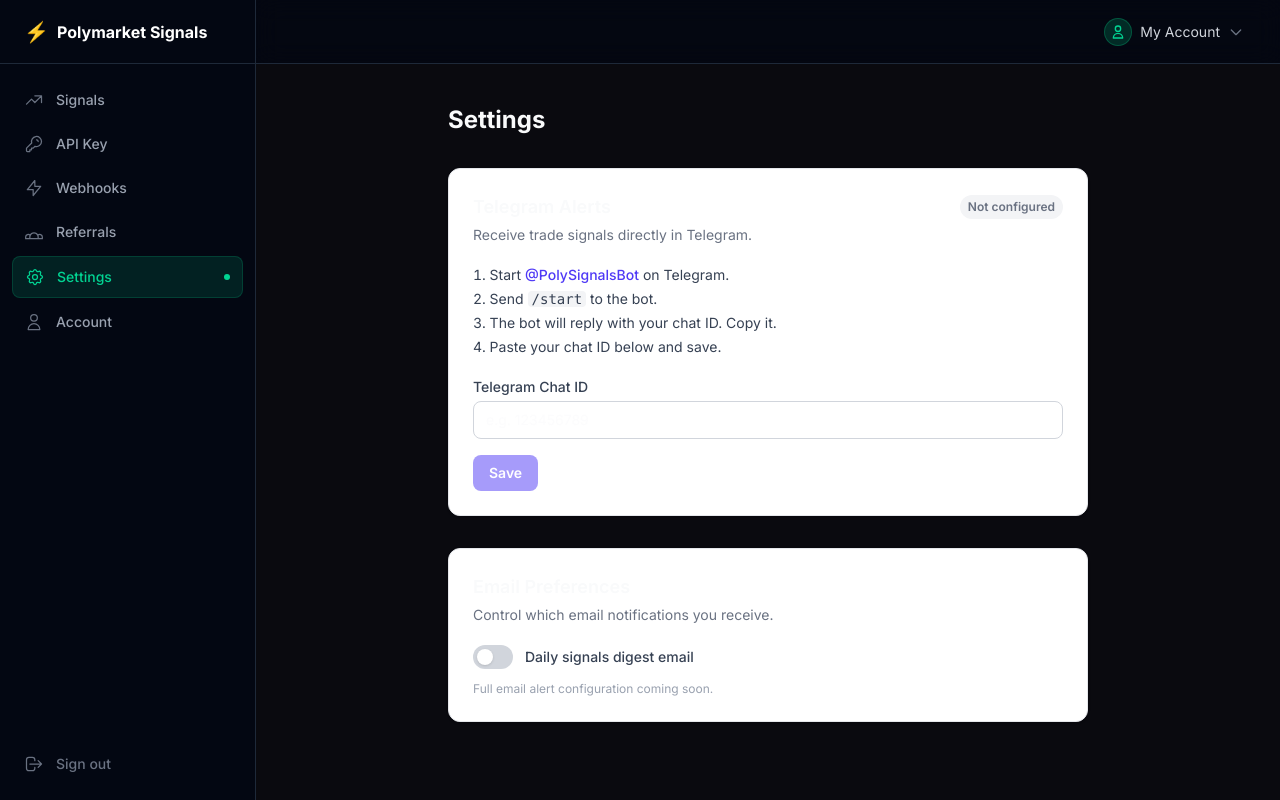
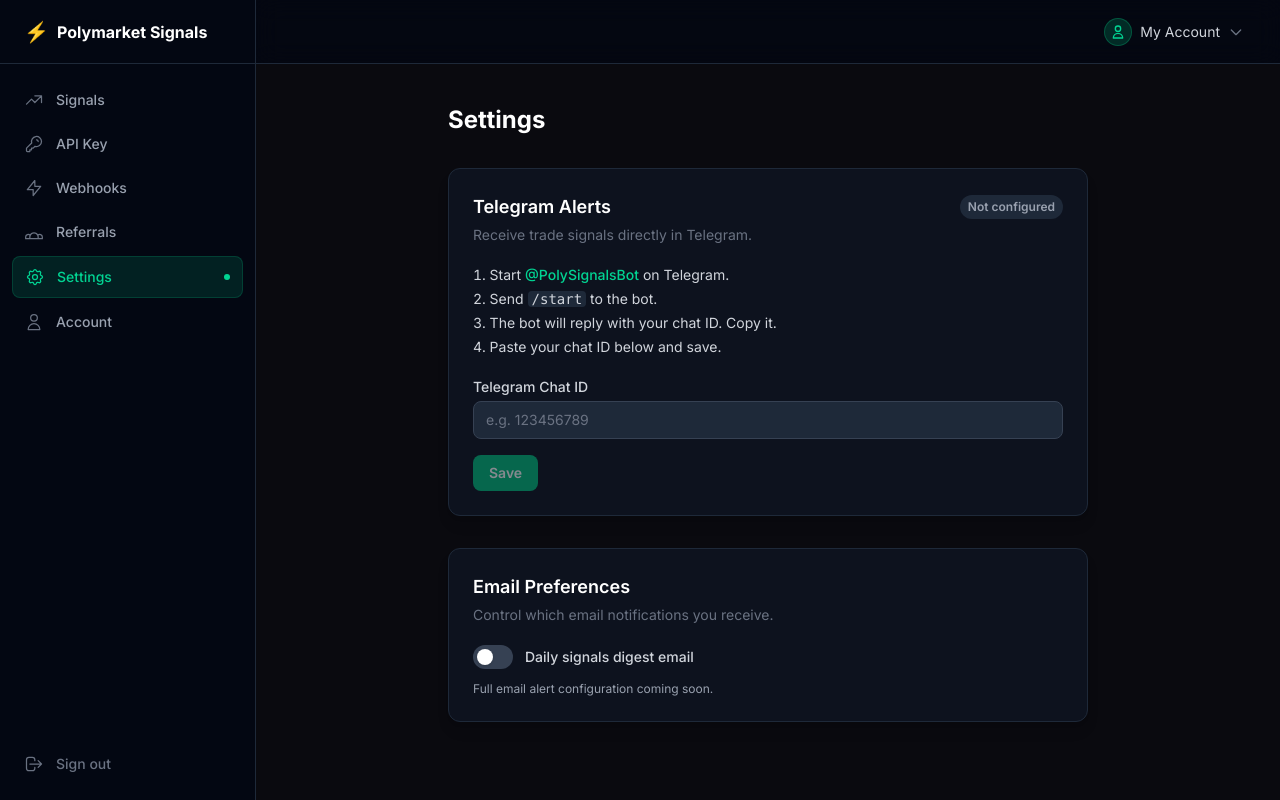
Before and after one commit to vamcrizer/poly-hope, a Next.js app: page /dashboard/settings in a window 1280 px wide. Built offline with nearby package versions, Linux system fonts and the light colour scheme; no server answers.

Commit message:
fix: dark theme for settings and referrals pages

```diff
--- a/app/dashboard/referrals/page.tsx
+++ b/app/dashboard/referrals/page.tsx
@@ -48,7 +48,7 @@
 
   return (
     <div className="max-w-2xl mx-auto py-10 px-4">
-      <h1 className="text-2xl font-bold mb-2">Referral Program</h1>
+      <h1 className="text-2xl font-bold text-white mb-2">Referral Program</h1>
       <p className="text-gray-500 mb-8">
         Refer a friend and get 1 month free when they subscribe.
       </p>
@@ -58,7 +58,7 @@
       )}
 
       {error && (
-        <div className="rounded-lg bg-red-50 border border-red-200 p-4 text-red-700">
+        <div className="rounded-lg bg-red-500/10 border border-red-500/30 p-4 text-red-400">
           {error}
         </div>
       )}
@@ -66,7 +66,7 @@
       {data && (
         <>
           {/* Referral link */}
-          <div className="rounded-xl border border-gray-200 bg-white p-6 mb-6 shadow-sm">
+          <div className="rounded-xl border border-gray-800 bg-gray-900/60 p-6 mb-6 shadow-lg">
             <h2 className="text-sm font-semibold text-gray-500 uppercase tracking-wide mb-3">
               Your Referral Link
             </h2>
@@ -74,11 +74,11 @@
               <input
                 readOnly
                 value={data.link}
-                className="flex-1 rounded-lg border border-gray-300 bg-gray-50 px-3 py-2 text-sm font-mono text-gray-800 focus:outline-none"
+                className="flex-1 rounded-lg border border-gray-700 bg-gray-800 px-3 py-2 text-sm font-mono text-white placeholder-gray-500 focus:outline-none"
               />
               <button
                 onClick={handleCopy}
-                className="shrink-0 rounded-lg bg-indigo-600 px-4 py-2 text-sm font-semibold text-white hover:bg-indigo-700 transition-colors"
+                className="shrink-0 rounded-lg bg-emerald-500 px-4 py-2 text-sm font-semibold text-white hover:bg-emerald-600 transition-colors"
               >
                 {copied ? 'Copied!' : 'Copy Link'}
               </button>
@@ -87,12 +87,12 @@
 
           {/* Stats */}
           <div className="grid grid-cols-2 gap-4 mb-6">
-            <div className="rounded-xl border border-gray-200 bg-white p-5 shadow-sm text-center">
-              <p className="text-3xl font-bold text-indigo-600">{data.referrals_count}</p>
+            <div className="rounded-xl border border-gray-800 bg-gray-900/60 p-5 shadow-lg text-center">
+              <p className="text-3xl font-bold text-emerald-400">{data.referrals_count}</p>
               <p className="text-sm text-gray-500 mt-1">Friends Referred</p>
             </div>
-            <div className="rounded-xl border border-gray-200 bg-white p-5 shadow-sm text-center">
-              <p className="text-3xl font-bold text-green-600">{convertedCount}</p>
+            <div className="rounded-xl border border-gray-800 bg-gray-900/60 p-5 shadow-lg text-center">
+              <p className="text-3xl font-bold text-emerald-400">{convertedCount}</p>
               <p className="text-sm text-gray-500 mt-1">Converted (subscribed)</p>
             </div>
           </div>
@@ -101,7 +101,7 @@
           <div className="flex gap-3 mb-8">
             <button
               onClick={handleTweetShare}
-              className="flex items-center gap-2 rounded-lg border border-gray-300 bg-white px-4 py-2 text-sm font-semibold text-gray-700 hover:bg-gray-50 transition-colors"
+              className="flex items-center gap-2 rounded-lg border border-gray-700 bg-gray-800 px-4 py-2 text-sm font-semibold text-gray-300 hover:bg-gray-700 transition-colors"
             >
               <svg className="w-4 h-4" viewBox="0 0 24 24" fill="currentColor" aria-hidden="true">
                 <path d="M18.244 2.25h3.308l-7.227 8.26 8.502 11.24H16.17l-5.214-6.817L4.99 21.75H1.68l7.73-8.835L1.254 2.25H8.08l4.713 6.231zm-1.161 17.52h1.833L7.084 4.126H5.117z" />
@@ -111,22 +111,22 @@
           </div>
 
           {/* How it works */}
-          <div className="rounded-xl border border-gray-200 bg-white p-6 shadow-sm">
+          <div className="rounded-xl border border-gray-800 bg-gray-900/60 p-6 shadow-lg">
             <h2 className="text-sm font-semibold text-gray-500 uppercase tracking-wide mb-4">
               How It Works
             </h2>
-            <ol className="space-y-3 text-sm text-gray-700">
+            <ol className="space-y-3 text-sm text-gray-300">
               <li className="flex gap-3">
-                <span className="shrink-0 flex items-center justify-center w-6 h-6 rounded-full bg-indigo-100 text-indigo-600 font-bold text-xs">1</span>
+                <span className="shrink-0 flex items-center justify-center w-6 h-6 rounded-full bg-emerald-500/20 text-emerald-400 font-bold text-xs">1</span>
                 <span>Share your unique referral link with friends.</span>
               </li>
               <li className="flex gap-3">
-                <span className="shrink-0 flex items-center justify-center w-6 h-6 rounded-full bg-indigo-100 text-indigo-600 font-bold text-xs">2</span>
+                <span className="shrink-0 flex items-center justify-center w-6 h-6 rounded-full bg-emerald-500/20 text-emerald-400 font-bold text-xs">2</span>
                 <span>They sign up using your link.</span>
               </li>
               <li className="flex gap-3">
-                <span className="shrink-0 flex items-center justify-center w-6 h-6 rounded-full bg-indigo-100 text-indigo-600 font-bold text-xs">3</span>
-                <span>When they subscribe to any paid plan, you get <strong>1 month free</strong> added to your account.</span>
+                <span className="shrink-0 flex items-center justify-center w-6 h-6 rounded-full bg-emerald-500/20 text-emerald-400 font-bold text-xs">3</span>
+                <span>When they subscribe to any paid plan, you get <strong className="text-white">1 month free</strong> added to your account.</span>
               </li>
             </ol>
           </div>
--- a/app/dashboard/settings/page.tsx
+++ b/app/dashboard/settings/page.tsx
@@ -81,18 +81,18 @@
 
   return (
     <div className="max-w-2xl mx-auto py-10 px-4 space-y-8">
-      <h1 className="text-2xl font-bold">Settings</h1>
+      <h1 className="text-2xl font-bold text-white">Settings</h1>
 
       {/* Telegram Alerts */}
-      <section className="rounded-xl border border-gray-200 bg-white p-6 shadow-sm">
+      <section className="rounded-xl border border-gray-800 bg-gray-900/60 p-6 shadow-lg">
         <div className="flex items-center justify-between mb-1">
-          <h2 className="text-lg font-semibold">Telegram Alerts</h2>
+          <h2 className="text-lg font-semibold text-white">Telegram Alerts</h2>
           {!loadingStatus && (
             <span
               className={`text-xs font-semibold px-2 py-1 rounded-full ${
                 savedChatId
-                  ? 'bg-green-100 text-green-700'
-                  : 'bg-gray-100 text-gray-500'
+                  ? 'bg-emerald-500/20 text-emerald-400'
+                  : 'bg-gray-800 text-gray-400'
               }`}
             >
               {savedChatId ? 'Enabled' : 'Not configured'}
@@ -103,27 +103,27 @@
           Receive trade signals directly in Telegram.
         </p>
 
-        <ol className="text-sm text-gray-700 space-y-1 mb-5 list-decimal list-inside">
+        <ol className="text-sm text-gray-300 space-y-1 mb-5 list-decimal list-inside">
           <li>
             Start{' '}
             <a
               href="https://t.me/PolySignalsBot"
               target="_blank"
               rel="noopener noreferrer"
-              className="text-indigo-600 hover:underline font-medium"
+              className="text-emerald-400 hover:underline font-medium"
             >
               @PolySignalsBot
             </a>{' '}
             on Telegram.
           </li>
-          <li>Send <code className="bg-gray-100 rounded px-1">/start</code> to the bot.</li>
+          <li>Send <code className="bg-gray-800 rounded px-1">/start</code> to the bot.</li>
           <li>The bot will reply with your chat ID. Copy it.</li>
           <li>Paste your chat ID below and save.</li>
         </ol>
 
         <form onSubmit={handleSave} className="space-y-4">
           <div>
-            <label htmlFor="chat-id" className="block text-sm font-medium text-gray-700 mb-1">
+            <label htmlFor="chat-id" className="block text-sm font-medium text-gray-300 mb-1">
               Telegram Chat ID
             </label>
             <input
@@ -132,22 +132,22 @@
               value={chatId}
               onChange={(e) => setChatId(e.target.value)}
               placeholder="e.g. 123456789"
-              className="w-full rounded-lg border border-gray-300 bg-white px-3 py-2 text-sm focus:outline-none focus:ring-2 focus:ring-indigo-500"
+              className="w-full rounded-lg border border-gray-700 bg-gray-800 px-3 py-2 text-sm text-white placeholder-gray-500 focus:outline-none focus:ring-2 focus:ring-emerald-500"
             />
           </div>
 
           {saveError && (
-            <p className="text-sm text-red-600">{saveError}</p>
+            <p className="text-sm text-red-500">{saveError}</p>
           )}
           {saveSuccess && (
-            <p className="text-sm text-green-600">Chat ID saved successfully.</p>
+            <p className="text-sm text-emerald-400">Chat ID saved successfully.</p>
           )}
 
           <div className="flex gap-3">
             <button
               type="submit"
               disabled={saving || chatId.trim() === ''}
-              className="rounded-lg bg-indigo-600 px-4 py-2 text-sm font-semibold text-white hover:bg-indigo-700 disabled:opacity-50 disabled:cursor-not-allowed transition-colors"
+              className="rounded-lg bg-emerald-500 px-4 py-2 text-sm font-semibold text-white hover:bg-emerald-600 disabled:opacity-50 disabled:cursor-not-allowed transition-colors"
             >
               {saving ? 'Saving…' : 'Save'}
             </button>
@@ -157,7 +157,7 @@
                 type="button"
                 onClick={handleTest}
                 disabled={testing}
-                className="rounded-lg border border-gray-300 bg-white px-4 py-2 text-sm font-semibold text-gray-700 hover:bg-gray-50 disabled:opacity-50 disabled:cursor-not-allowed transition-colors"
+                className="rounded-lg border border-gray-700 bg-gray-800 px-4 py-2 text-sm font-semibold text-gray-300 hover:bg-gray-700 disabled:opacity-50 disabled:cursor-not-allowed transition-colors"
               >
                 {testing ? 'Sending…' : 'Test Alert'}
               </button>
@@ -165,7 +165,7 @@
           </div>
 
           {testResult && (
-            <p className={`text-sm ${testResult.ok ? 'text-green-600' : 'text-red-600'}`}>
+            <p className={`text-sm ${testResult.ok ? 'text-emerald-400' : 'text-red-500'}`}>
               {testResult.message}
             </p>
           )}
@@ -173,8 +173,8 @@
       </section>
 
       {/* Email Preferences */}
-      <section className="rounded-xl border border-gray-200 bg-white p-6 shadow-sm">
-        <h2 className="text-lg font-semibold mb-1">Email Preferences</h2>
+      <section className="rounded-xl border border-gray-800 bg-gray-900/60 p-6 shadow-lg">
+        <h2 className="text-lg font-semibold text-white mb-1">Email Preferences</h2>
         <p className="text-sm text-gray-500 mb-5">
           Control which email notifications you receive.
         </p>
@@ -189,7 +189,7 @@
             />
             <div
               className={`w-10 h-6 rounded-full transition-colors ${
-                emailAlertsEnabled ? 'bg-indigo-600' : 'bg-gray-300'
+                emailAlertsEnabled ? 'bg-emerald-500' : 'bg-gray-700'
               }`}
             />
             <div
@@ -198,7 +198,7 @@
               }`}
             />
           </div>
-          <span className="text-sm font-medium text-gray-700">
+          <span className="text-sm font-medium text-gray-300">
             Daily signals digest email
           </span>
         </label>
```
